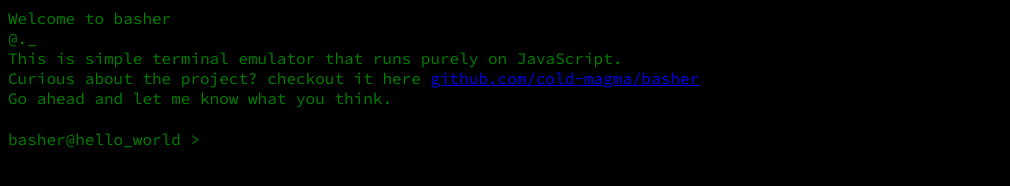
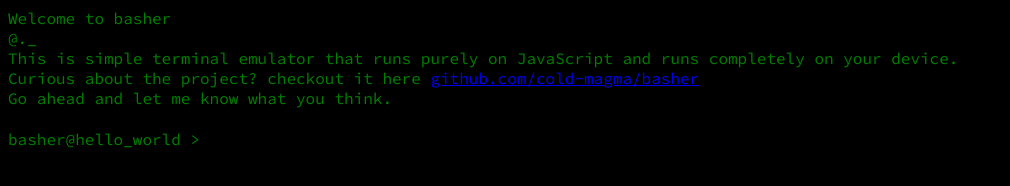
Before and after one commit to cold-magma/basher, a plain HTML site: page index.html in a window 1280 px wide. Shown: the whole page, without its empty margins (0-1010 px from the left). Drawn offline with Linux system fonts and the light colour scheme.

Commit message:
Updating welcome text

```diff
--- a/index.html
+++ b/index.html
@@ -20,7 +20,7 @@
         <div id="terminal">
             Welcome to basher<br />
             @._<br />
-            This is simple terminal emulator that runs purely on JavaScript.
+            This is simple terminal emulator that runs purely on JavaScript and runs completely on your device.
             <br />
             Curious about the project? checkout it here
             <a href="https://github.com/cold-magma/basher"
```
